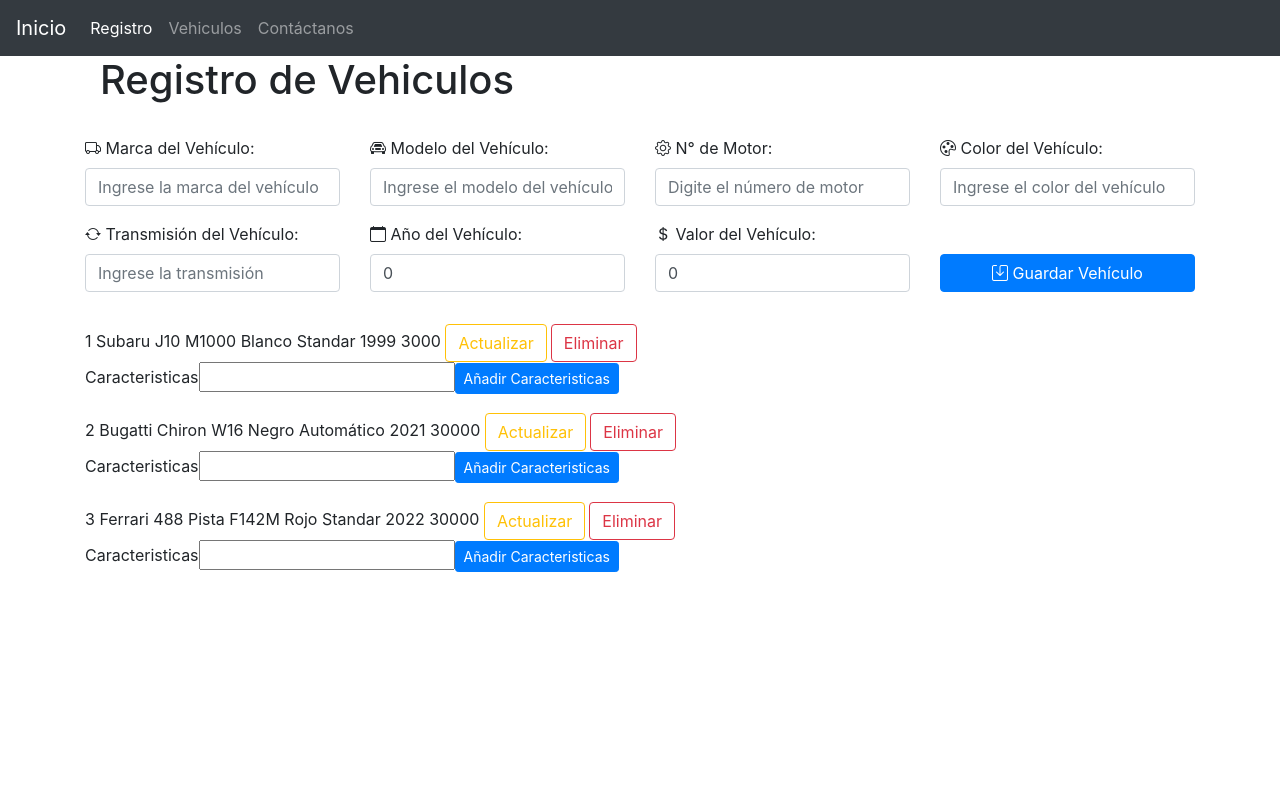
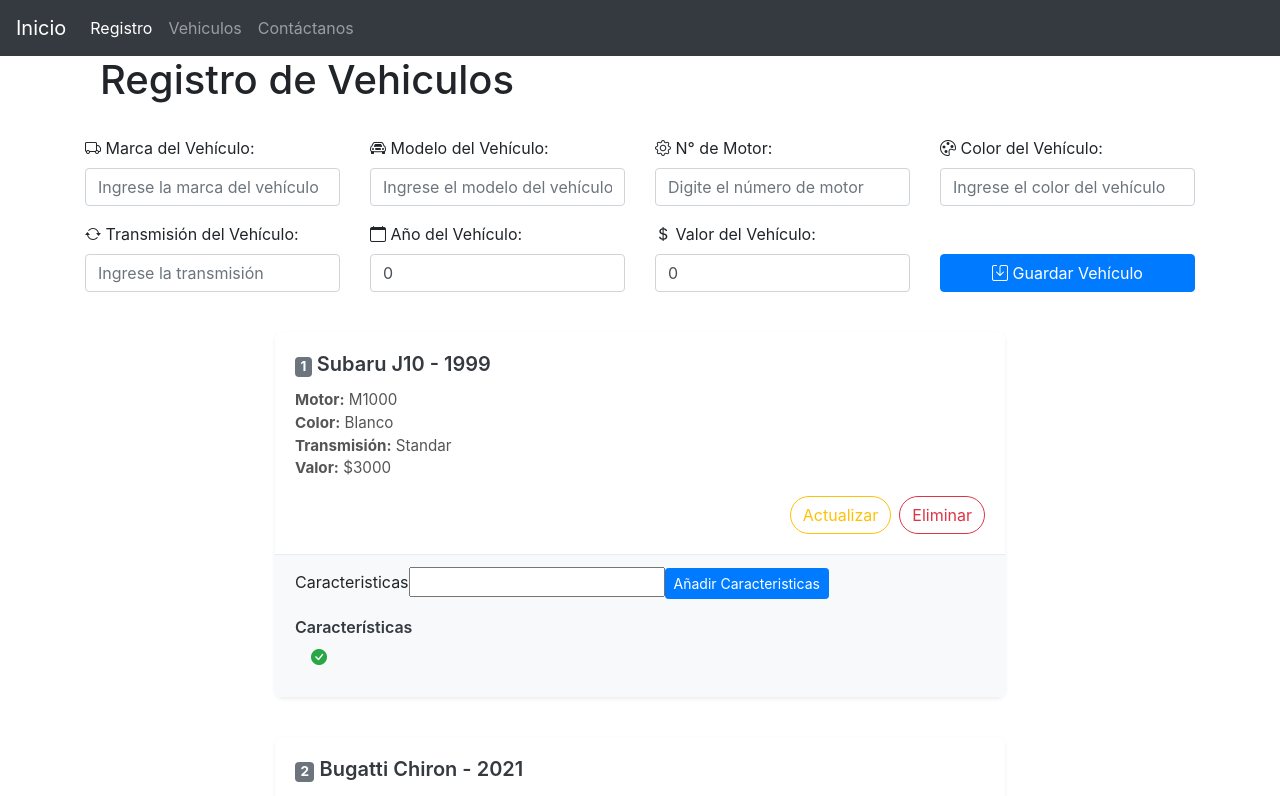
Before and after one commit to Daniel149-svg/ProyectoFinal, an Angular app: page / in a window 1280 px wide. Shown: the top 796 px of the page. Built offline with nearby package versions, Linux system fonts and the light colour scheme.

Commit message:
configuracion de vista principal de component hijo

```diff
--- a/src/app/vehiculo-hijo/vehiculo-hijo.component.css
+++ b/src/app/vehiculo-hijo/vehiculo-hijo.component.css
@@ -0,0 +1,73 @@
+/* CSS adicional */
+.vehiculo-card {
+    border-radius: 8px;
+    border: none;
+    transition: transform 0.2s ease-in-out, box-shadow 0.2s ease-in-out;
+}
+
+.vehiculo-card:hover {
+    transform: scale(1.02);
+    box-shadow: 0px 4px 12px rgba(0, 0, 0, 0.15);
+}
+
+.vehiculo-card .card-title {
+    font-size: 1.25rem;
+    font-weight: 600;
+    color: #343a40;
+}
+
+.vehiculo-card .card-text {
+    font-size: 0.95rem;
+    color: #555;
+}
+
+.vehiculo-card .badge {
+    background-color: #6c757d;
+    font-size: 0.85rem;
+}
+
+.vehiculo-card .card-footer {
+    border-top: 1px solid #e9ecef;
+}
+
+.vehiculo-card .btn {
+    border-radius: 20px;
+}
+
+.vehiculo-card .btn-outline-warning {
+    color: #ffc107;
+    border-color: #ffc107;
+}
+
+.vehiculo-card .btn-outline-warning:hover {
+    background-color: #ffc107;
+    color: #fff;
+}
+
+.vehiculo-card .btn-outline-danger {
+    color: #dc3545;
+    border-color: #dc3545;
+}
+
+.vehiculo-card .btn-outline-danger:hover {
+    background-color: #dc3545;
+    color: #fff;
+}
+
+.vehiculo-card .card-footer h6 {
+    color: #343a40;
+    font-weight: 600;
+    font-size: 1rem;
+}
+
+.vehiculo-card .list-unstyled li {
+    font-size: 0.9rem;
+    color: #6c757d;
+    display: flex;
+    align-items: center;
+}
+
+.vehiculo-card .list-unstyled li i {
+    margin-right: 8px;
+    font-size: 1rem;
+}
--- a/src/app/vehiculo-hijo/vehiculo-hijo.component.html
+++ b/src/app/vehiculo-hijo/vehiculo-hijo.component.html
@@ -1,18 +1,38 @@
-<div class="container">
+<div class="container mt-4">
     <div class="row">
-        <div class="col">
-            <div>
-              {{indice+1}} {{ vehiculoLista.marca}} {{vehiculoLista.modelo}} {{vehiculoLista.Nmotor}} {{vehiculoLista.color}} {{vehiculoLista.trasmicion}} {{vehiculoLista.anio}} {{vehiculoLista.valor}}
-                <a class="btn btn-outline-warning" [routerLink]="['actualiza', indice]" [queryParams]="{accion: '1'}">Actualizar</a>
-                <a class="btn btn-outline-danger ml-1" [routerLink]="['eliminar', indice]" [queryParams]="{accion: '2'}">Eliminar</a>
+        <div class="col-md-8 offset-md-2">
+            <div class="card vehiculo-card mb-3 shadow-sm">
+                <div class="card-body">
+                    <!-- Información principal del vehículo -->
+                    <h5 class="card-title">
+                        <span class="badge badge-secondary">{{ indice + 1 }}</span>
+                        {{ vehiculoLista.marca }} {{ vehiculoLista.modelo }} - {{ vehiculoLista.anio }}
+                    </h5>
+                    <p class="card-text">
+                        <strong>Motor:</strong> {{ vehiculoLista.Nmotor }}<br>
+                        <strong>Color:</strong> {{ vehiculoLista.color }}<br>
+                        <strong>Transmisión:</strong> {{ vehiculoLista.trasmicion }}<br>
+                        <strong>Valor:</strong> ${{ vehiculoLista.valor }}
+                    </p>
 
+                    <!-- Botones de acción -->
+                    <div class="d-flex justify-content-end">
+                        <a class="btn btn-outline-warning mr-2" [routerLink]="['actualiza', indice]" [queryParams]="{accion: '1'}">Actualizar</a>
+                        <a class="btn btn-outline-danger" [routerLink]="['eliminar', indice]" [queryParams]="{accion: '2'}">Eliminar</a>
+                    </div>
+                </div>
+
+                <!-- Sección de características adicionales -->
+                <div class="card-footer bg-light">
+                    <app-caracteristicas-vehiculo (caracteristicasVehiculo)="agregar_caracteristica($event)"></app-caracteristicas-vehiculo>
+                    <h6 class="mt-3">Características</h6>
+                    <ul class="list-unstyled ml-3">
+                        <li *ngFor="let caracteristica of array_caracteristicas" class="mb-1">
+                            <i class="bi bi-check-circle-fill text-success"></i> {{ caracteristica }}
+                        </li>
+                    </ul>
+                </div>
             </div>
-            <app-caracteristicas-vehiculo (caracteristicasVehiculo)="agregar_caracteristica($event)"></app-caracteristicas-vehiculo>
-            <ul style="list-style: none;">
-                <li *ngFor="let caracteristica of array_caracteristicas">
-                    {{ caracteristica }}
-                </li>
-            </ul>
         </div>
     </div>
 </div>
```
